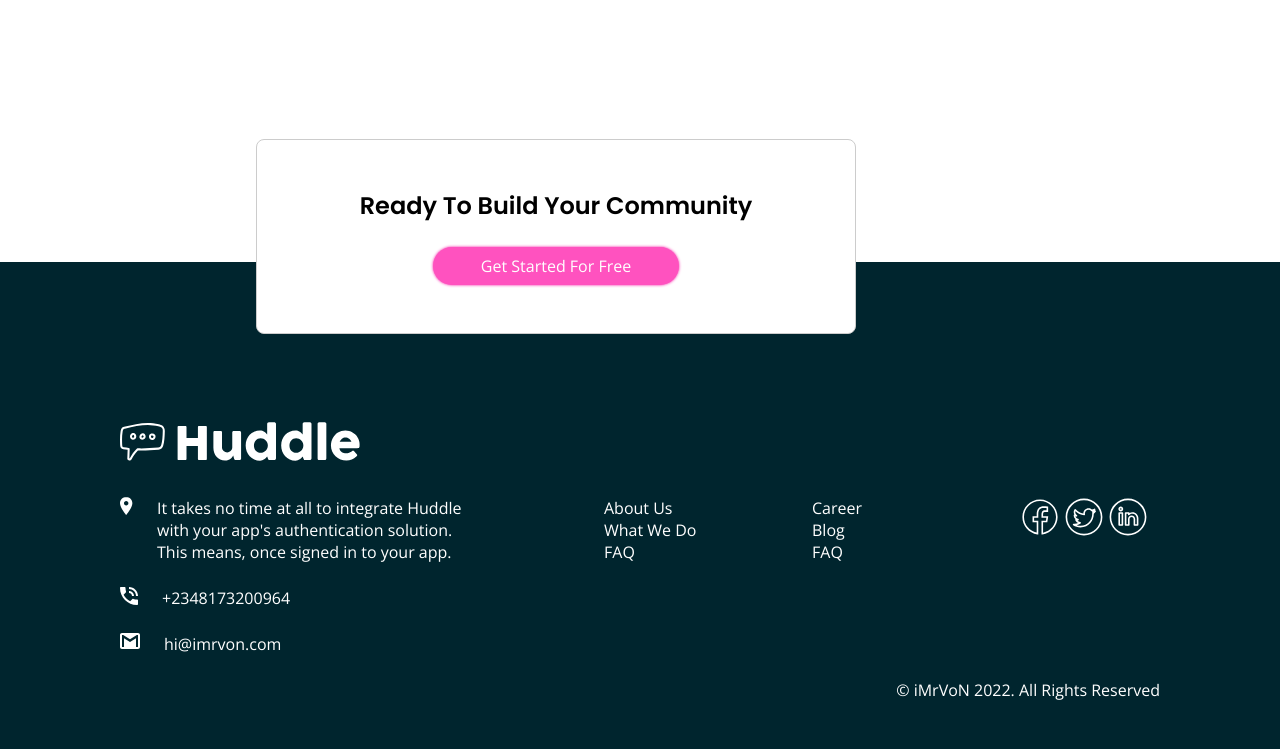
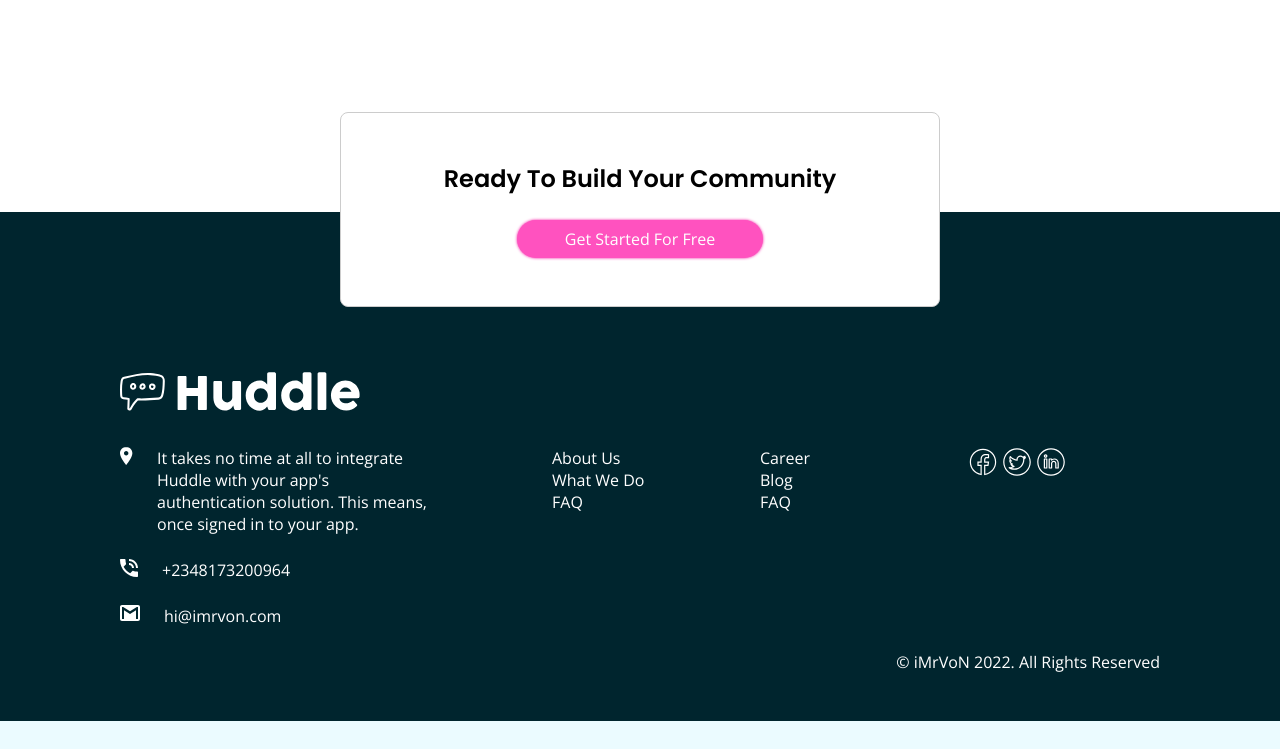
Before and after one commit to Mleftii/huddle, a plain HTML site: page index.html in a window 1280 px wide. Shown: the part 1936-2685 px from the top of the page. After the commit the page ends 2657 px from the top, so only its background shows below. Drawn offline with nearby package versions, Linux system fonts and the light colour scheme.

Commit message:
Moved BG Image to Body. Centered Ready Section.

```diff
--- a/style.css
+++ b/style.css
@@ -7,19 +7,22 @@
     text-decoration: none;
 }
 
+html, body {
+    min-width: fit-content;
+}
+
+body {
+    background-image: url(img/bg-hero-desktop.svg);
+    background-color: hsl(193, 100%, 96%);
+    background-size: cover;
+}
+
 p, a, button {
     font-family: 'Open Sans', sans-serif;
 }
 
 h1, h2, h3, h4, h5, h6 {
     font-family: 'Poppins', sans-serif;
-}
-
-#main-header {
-    background-image: url(img/bg-hero-desktop.svg);
-    background-color: hsl(193, 100%, 96%);
-    background-size: cover;
-    width: 100%;
 }
 
 #menu {
@@ -56,7 +59,7 @@ h1, h2, h3, h4, h5, h6 {
 }
 
 .bottom-head .second img {
-    width: 500px;
+    width: 100%;
 }
 
 .bottom-head .first h1 {
@@ -85,6 +88,8 @@ h1, h2, h3, h4, h5, h6 {
 
 #main-content {
     padding: 7.5rem 7.5rem 15rem;
+    background-color: #ffffff;
+    width: 100%;
 }
 
 #main-content .main-content {
@@ -121,13 +126,13 @@ h1, h2, h3, h4, h5, h6 {
     width: 600px;
     margin: 0 auto;
     padding: 3rem;
-    margin-top: 7.5rem;
-    margin-bottom: -185px;
+    margin-bottom: 100;
     background-color: #ffffff;
-    z-index: 1;
     position: absolute;
-    top: -50%;
-    left: 20%;
+    margin-top: -100px;
+    top: 0;
+    left: 0;
+    right: 0;
 }
 
 #ready .ready button {
@@ -148,7 +153,6 @@ h1, h2, h3, h4, h5, h6 {
     padding: 10rem 7.5rem 3rem;
     background-color: hsl(192, 100%, 9%);
     position: relative;
-    z-index: -1;
 }
 
 .footer-content {
@@ -157,7 +161,7 @@ h1, h2, h3, h4, h5, h6 {
 }
 
 .footer-content .first-footer {
-    width: 35%;
+    width: 30%;
     margin-right: 7.5rem;
 }
 
@@ -186,7 +190,7 @@ h1, h2, h3, h4, h5, h6 {
 }
 
 .footer-content .fourth-footer img {
-    width: 40px;
+    width: 30px;
 }
 
 #down .copyright {
@@ -203,7 +207,7 @@ h1, h2, h3, h4, h5, h6 {
     padding: 2rem 5rem;
 }
 
-    #main-header {
+    body {
         background-image: url(img/bg-hero-mobile.svg);
     }
 
```
